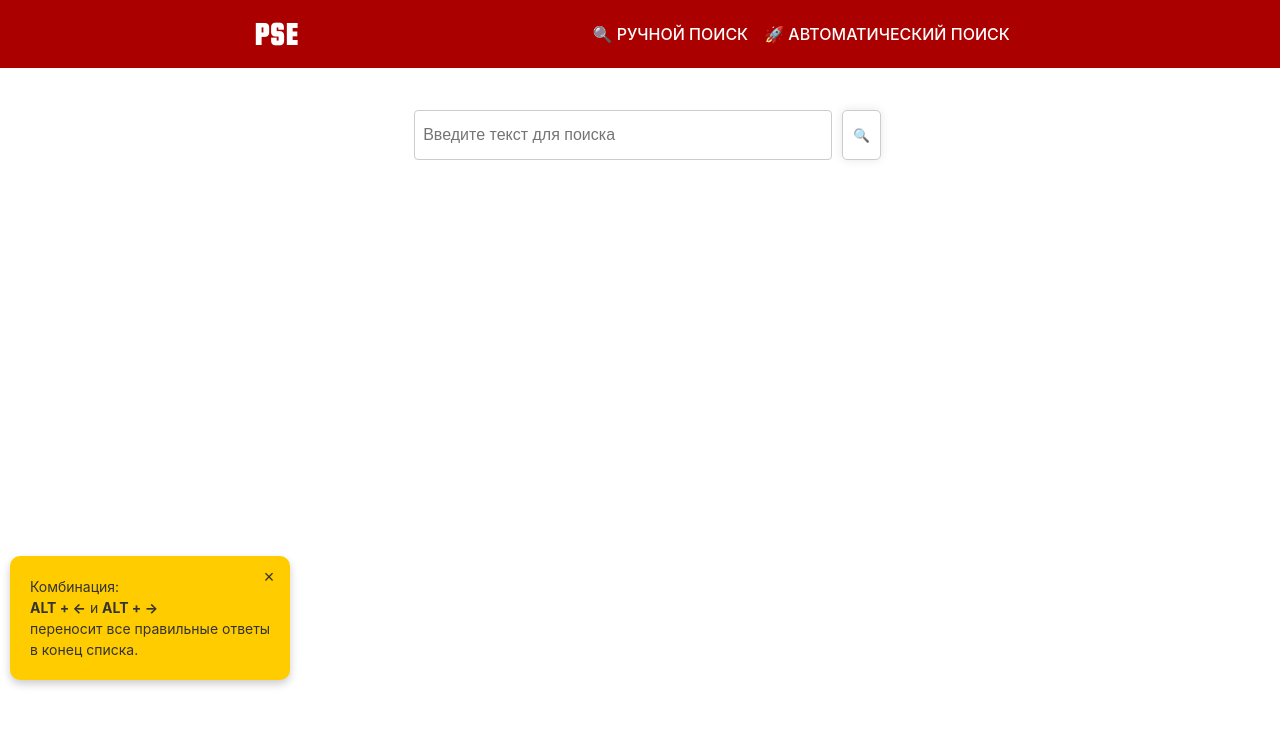
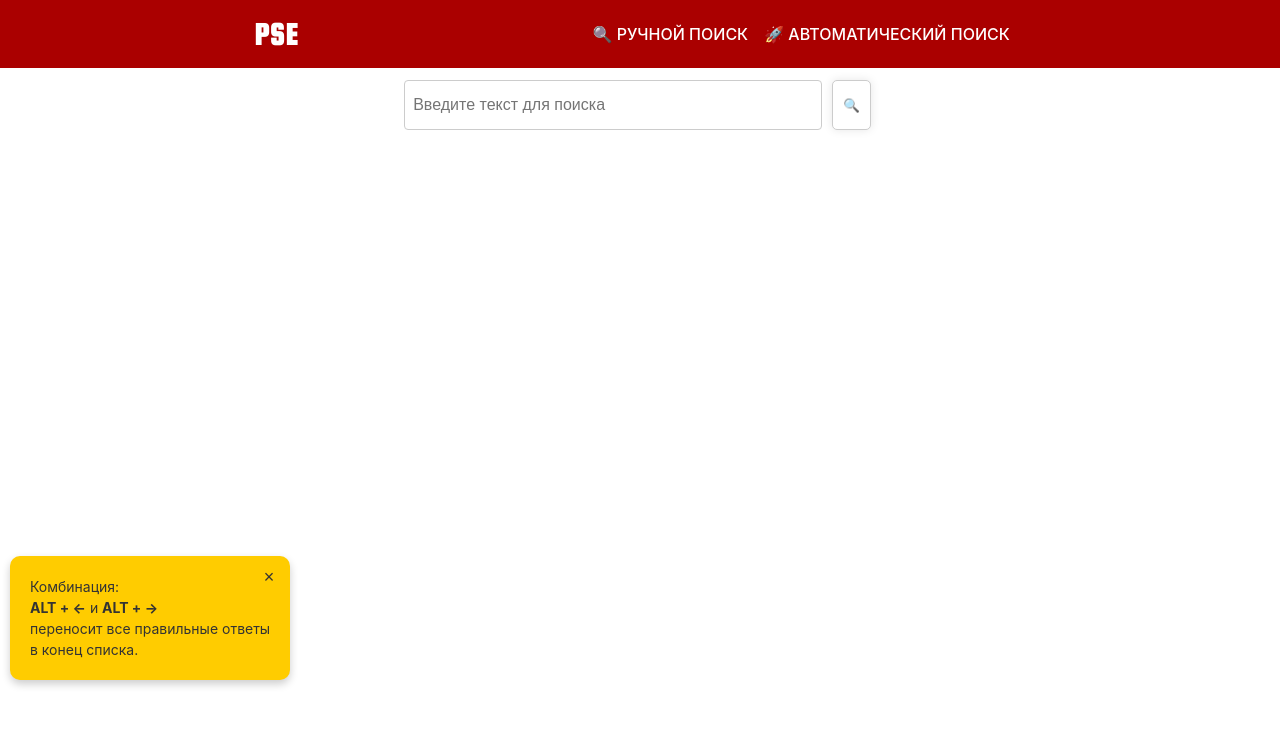
Before and after one commit to mikey-semy/pse-backend, a FastAPI app: page / in a window 1280 px wide. Shown: the top 738 px of the page. Run offline with FastAPI, Linux system fonts and the light colour scheme; data that the repository does not hold is empty; some libraries are stand-ins or nearby versions.

Commit message:
fix: update body and app-main styles
- Remove 60px top padding from body
- Increase top padding of app-main from 20px to 110px to account for reduced header height
- Add 60px top margin to app-main to account for sticky header

```diff
--- a/app/static/styles/main.css
+++ b/app/static/styles/main.css
@@ -20,7 +20,6 @@ html {
 }
 
 body {
-  padding-top: var(--header-height);
   overflow-y: scroll;
   scrollbar-width: thin;
   scrollbar-color: var(--color-secondary) var(--color-background);
@@ -247,7 +246,6 @@ input {
     top: 0;
     left: 0;
     right: 0;
-
     z-index: 1000;
 }
 
@@ -333,7 +331,8 @@ input {
     margin: 0 auto;
     width: 100%;
     max-width: 1000px;
-    padding: 110px 0 0 20px;
+    margin-top: var(--header-height);
+    padding: 20px;
 }
 
 footer {
```
